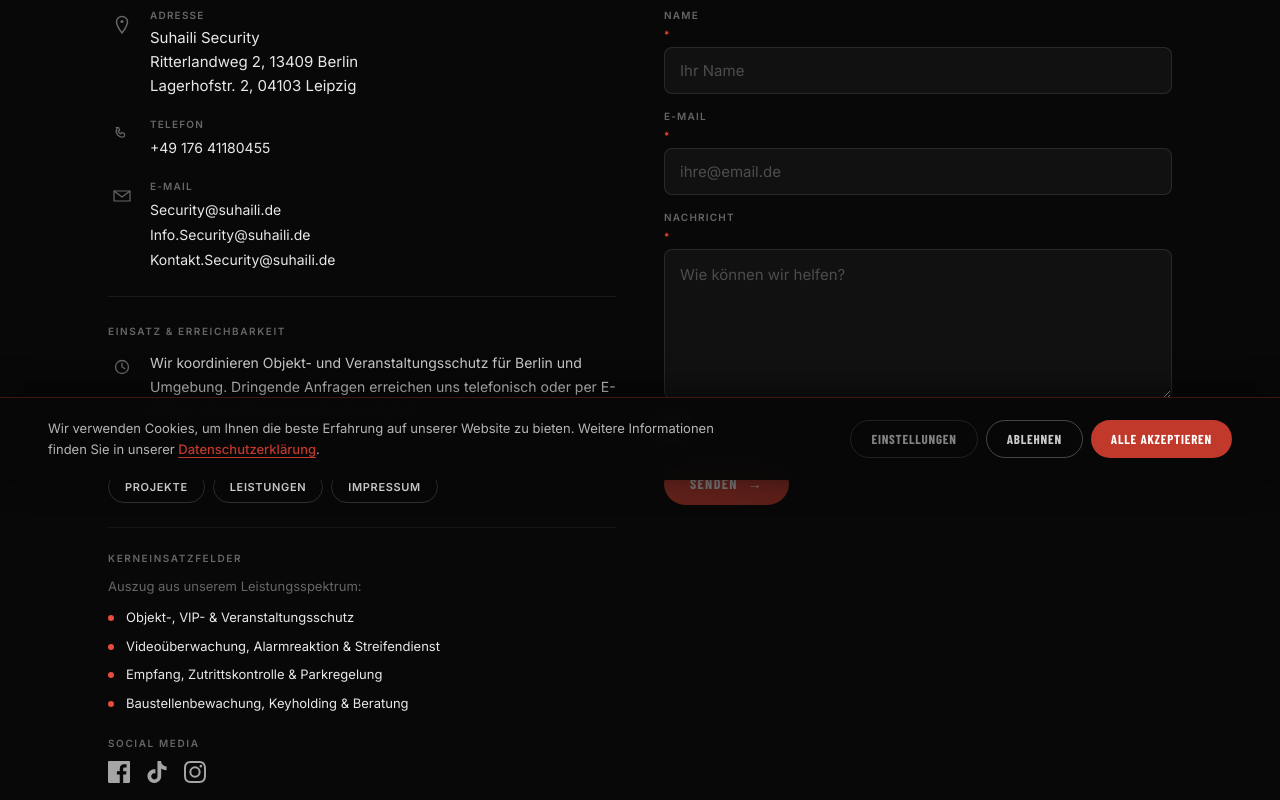
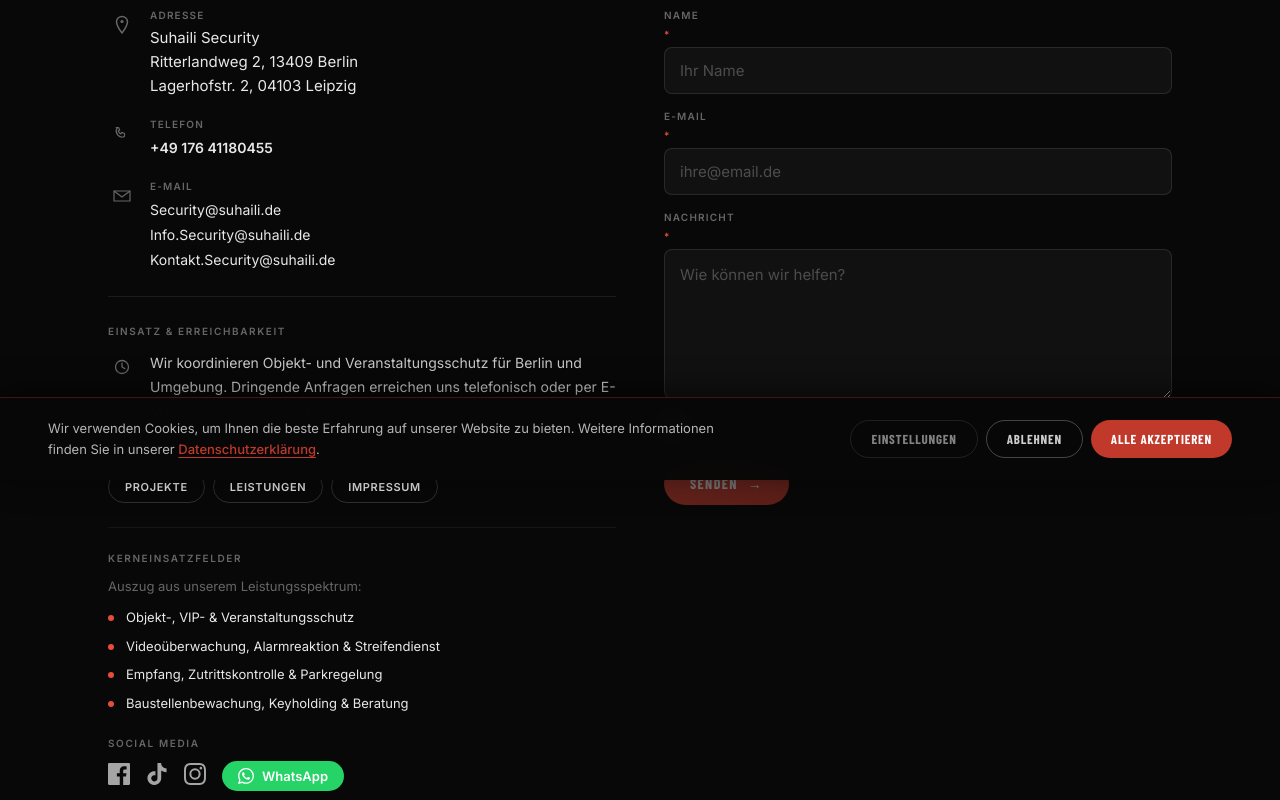
Before and after one commit to Mahmoudalalfi/Suhaili-Security, a React (Vite) app: page /contact in a window 1280 px wide. Shown: the part 320-1120 px from the top of the page. Built offline with nearby package versions, Linux system fonts and the light colour scheme; the HTML template or start-up script is replaced by a standard one; a web font is replaced by a local one.

Commit message:
Socials Button 3

```diff
--- a/src/pages/ContactPage.jsx
+++ b/src/pages/ContactPage.jsx
@@ -230,7 +230,7 @@
                 <FieldIcon type="phone" />
                 <div>
                   <p className="contact-detail-key">{t('contact.phoneLabel')}</p>
-                  <a href={`tel:${phone.replace(/\s/g, '')}`} className="contact-detail-link">
+                  <a href={`tel:${phone.replace(/\s/g, '')}`} className="contact-detail-link" style={{ fontWeight: 700 }}>
                     {phone}
                   </a>
                 </div>
@@ -301,6 +301,19 @@
                   <svg width="22" height="22" viewBox="0 0 24 24" fill="currentColor">
                     <path d="M12 2.163c3.204 0 3.584.012 4.85.07 3.252.148 4.771 1.691 4.919 4.919.058 1.265.069 1.645.069 4.849 0 3.205-.012 3.584-.069 4.849-.149 3.225-1.664 4.771-4.919 4.919-1.266.058-1.644.07-4.85.07-3.204 0-3.584-.012-4.849-.07-3.26-.149-4.771-1.699-4.919-4.92-.058-1.265-.07-1.644-.07-4.849 0-3.204.013-3.583.07-4.849.149-3.227 1.664-4.771 4.919-4.919 1.266-.057 1.645-.069 4.849-.07M12 0C8.741 0 8.333.014 7.053.072 2.695.272.273 2.69.073 7.052.014 8.333 0 8.741 0 12c0 3.259.014 3.668.072 4.948.2 4.358 2.618 6.78 6.98 6.98C8.333 23.986 8.741 24 12 24c3.259 0 3.668-.014 4.948-.072 4.354-.2 6.782-2.618 6.979-6.98.059-1.28.073-1.689.073-4.948 0-3.259-.014-3.667-.072-4.947-.196-4.354-2.617-6.78-6.979-6.98C15.668.014 15.259 0 12 0zm0 5.838a6.162 6.162 0 100 12.324 6.162 6.162 0 000-12.324zM12 16a4 4 0 110-8 4 4 0 010 8zm6.406-11.845a1.44 1.44 0 100 2.881 1.44 1.44 0 000-2.881z"/>
                   </svg>
+                </a>
+                <a
+                  href="https://wa.me/4917641180455"
+                  target="_blank"
+                  rel="noopener noreferrer"
+                  style={{ display: 'inline-flex', alignItems: 'center', gap: 8, padding: '7px 16px', borderRadius: 999, background: '#25D366', color: '#fff', fontSize: 13, fontWeight: 700, textDecoration: 'none', transition: 'background 0.2s, transform 0.15s' }}
+                  onMouseEnter={e => { e.currentTarget.style.background = '#1ebe5d'; e.currentTarget.style.transform = 'scale(1.04)' }}
+                  onMouseLeave={e => { e.currentTarget.style.background = '#25D366'; e.currentTarget.style.transform = 'scale(1)' }}
+                >
+                  <svg width="16" height="16" viewBox="0 0 24 24" fill="currentColor">
+                    <path d="M17.472 14.382c-.297-.149-1.758-.867-2.03-.967-.273-.099-.471-.148-.67.15-.197.297-.767.966-.94 1.164-.173.199-.347.223-.644.075-.297-.15-1.255-.463-2.39-1.475-.883-.788-1.48-1.761-1.653-2.059-.173-.297-.018-.458.13-.606.134-.133.298-.347.446-.52.149-.174.198-.298.298-.497.099-.198.05-.371-.025-.52-.075-.149-.669-1.612-.916-2.207-.242-.579-.487-.5-.669-.51-.173-.008-.371-.01-.57-.01-.198 0-.52.074-.792.372-.272.297-1.04 1.016-1.04 2.479 0 1.462 1.065 2.875 1.213 3.074.149.198 2.096 3.2 5.077 4.487.709.306 1.262.489 1.694.625.712.227 1.36.195 1.871.118.571-.085 1.758-.719 2.006-1.413.248-.694.248-1.289.173-1.413-.074-.124-.272-.198-.57-.347m-5.421 7.403h-.004a9.87 9.87 0 01-5.031-1.378l-.361-.214-3.741.982.998-3.648-.235-.374a9.86 9.86 0 01-1.51-5.26c.001-5.45 4.436-9.884 9.888-9.884 2.64 0 5.122 1.03 6.988 2.898a9.825 9.825 0 012.893 6.994c-.003 5.45-4.437 9.884-9.885 9.884m8.413-18.297A11.815 11.815 0 0012.05 0C5.495 0 .16 5.335.157 11.892c0 2.096.547 4.142 1.588 5.945L.057 24l6.305-1.654a11.882 11.882 0 005.683 1.448h.005c6.554 0 11.89-5.335 11.893-11.893a11.821 11.821 0 00-3.48-8.413z"/>
+                  </svg>
+                  WhatsApp
                 </a>
               </div>
             </>
```
